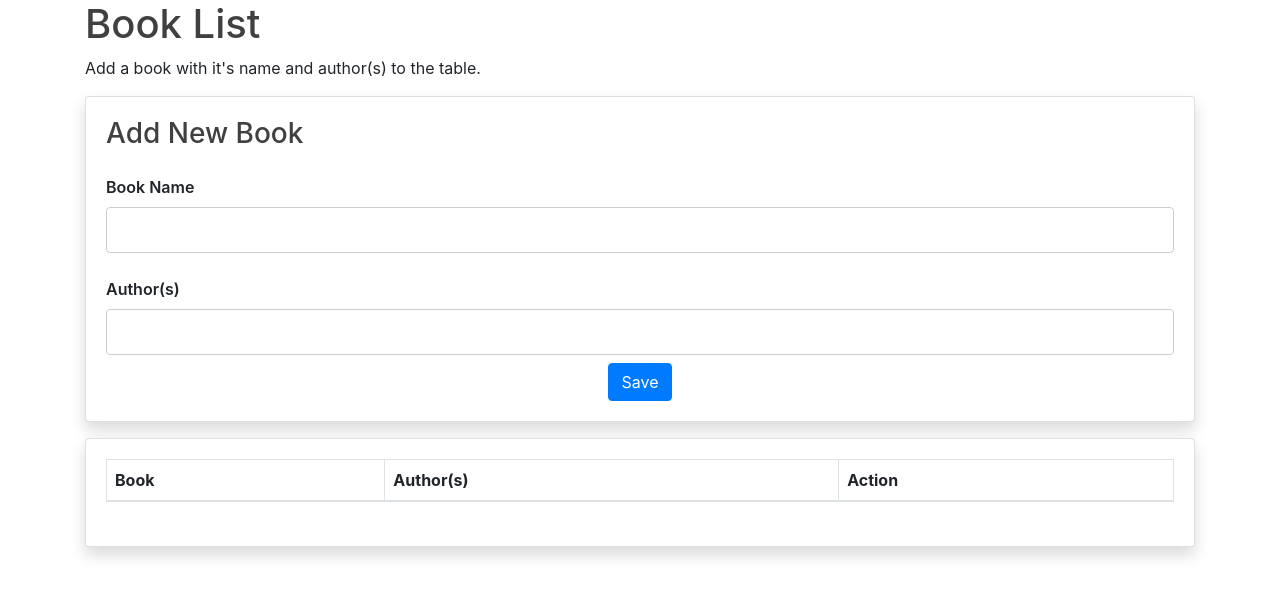
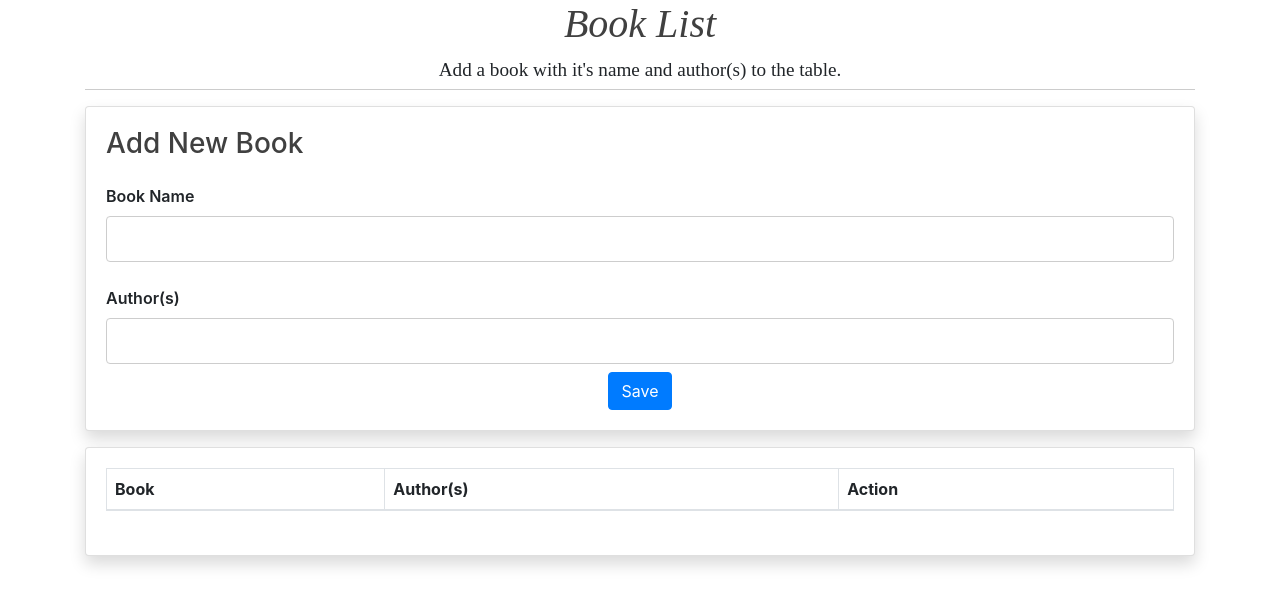
Before and after one commit to Invincible-Sazzad/book_list, a React (Create React App) app: page / in a window 1280 px wide. Shown: the top 606 px of the page. Built offline with nearby package versions, Linux system fonts and the light colour scheme.

Commit message:
Added some styles

```diff
--- a/src/App.js
+++ b/src/App.js
@@ -29,8 +29,8 @@ class App extends Component {
   render(){
     return (
       <div className="container">
-        <h1>Book List</h1>
-        <p>Add a book with it's name and author(s) to the table.</p>
+        <h1 className="AppTitle">Book List</h1>
+        <p className="instruction pb-1">Add a book with it's name and author(s) to the table.</p>
 
         <div className="card shadow">
           <div className="card-body">
--- a/src/index.css
+++ b/src/index.css
@@ -90,6 +90,19 @@ h5 {
   h5 {
     font-size: 1.25rem; } }
 
+
+.AppTitle{
+    text-align: center;
+    font-style: italic;
+    font-family: ui-monospace;
+}
+
+.instruction{
+    text-align: center;
+    font-size: larger;
+    font-family: ui-monospace;
+    border-bottom: 1px solid #ccc;
+}
 
 /* Tables
   =============== */
```
